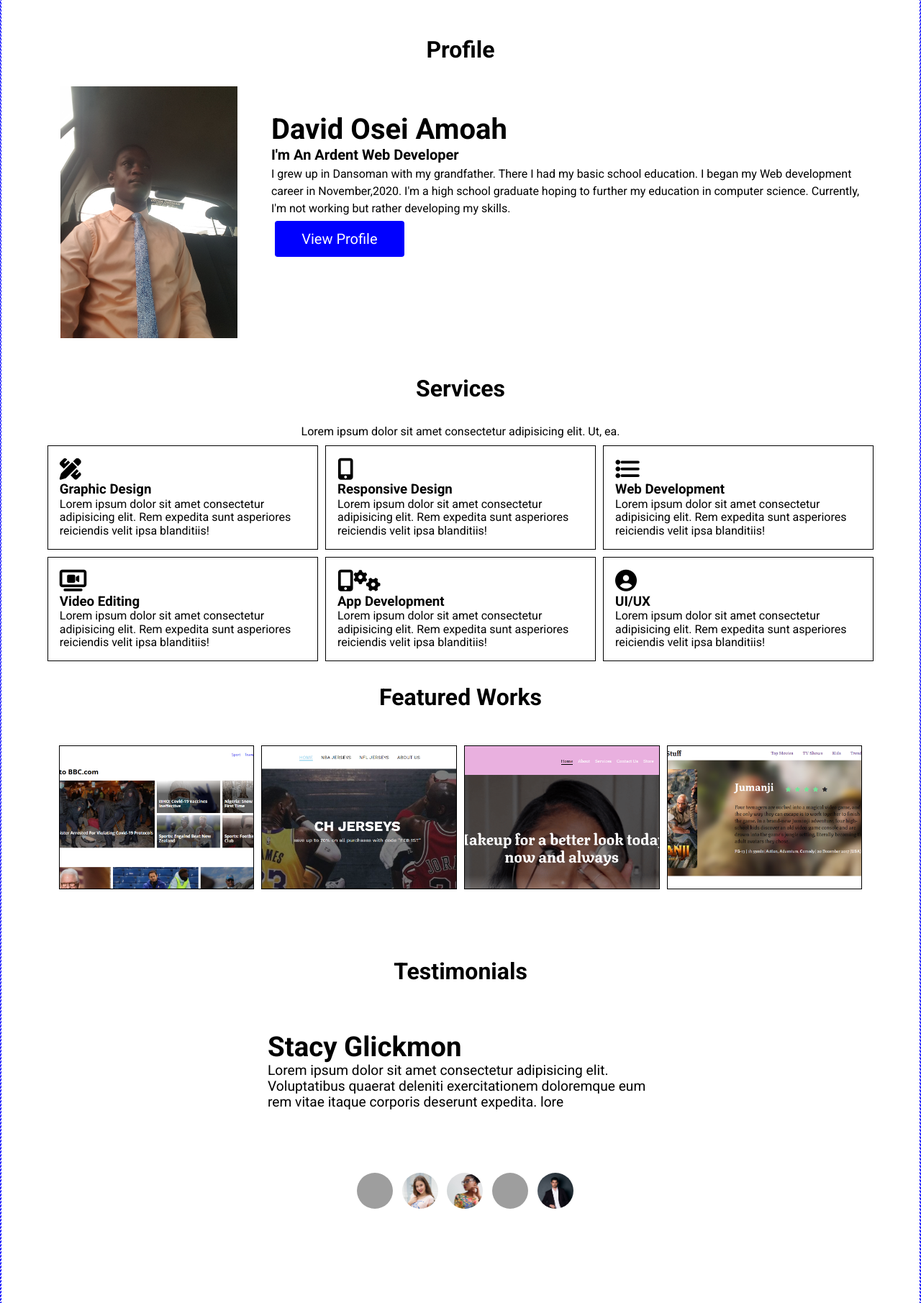
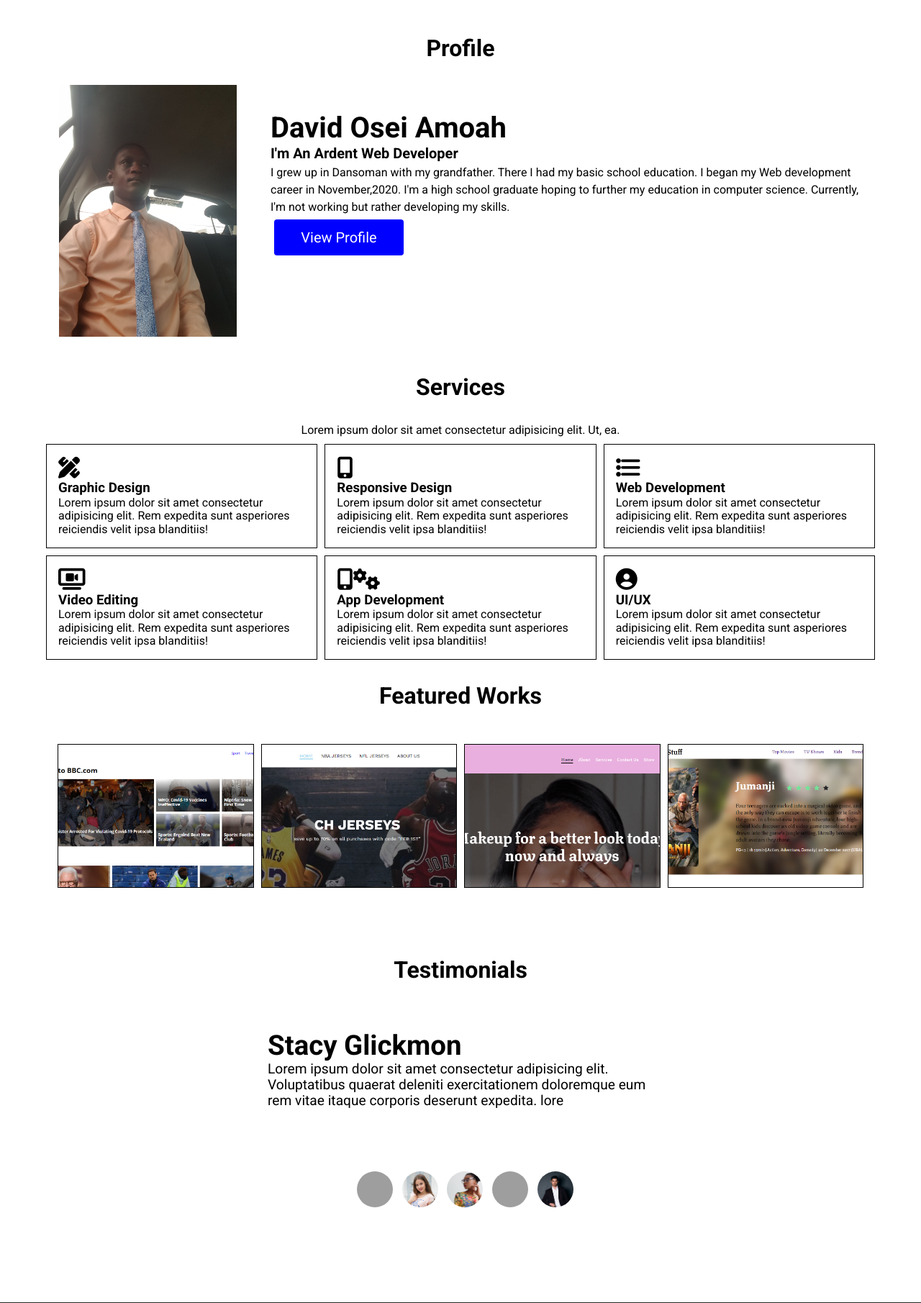
Before and after one commit to David-Amoah/personal-website, a PHP site: page / in a window 1280 px wide. Shown: the part 803-2614 px from the top of the page at 72% size. Run offline with PHP 8.4, Linux system fonts and the light colour scheme; some libraries are stand-ins or nearby versions; grey boxes are pictures that could not be loaded.

Commit message:
version 2.0

```diff
--- a/css/styles.css
+++ b/css/styles.css
@@ -8,7 +8,6 @@
 body {
   font-family: "Roboto", sans-serif;
   overflow-x: hidden;
-  border: 1px dashed blue;
 }
 
 h1,
```
Also changed, not shown: README.md.
